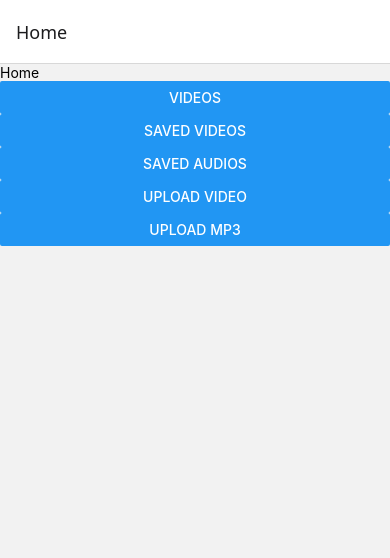
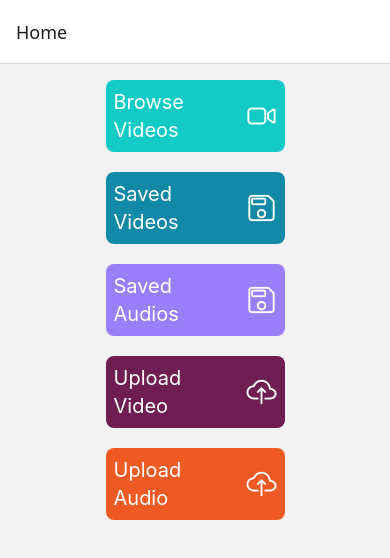
Before and after one commit to TornikeKheladze/Media-App, a React Native app: screen /Home in a window 390 px wide. Shown: the top 558 px of the page. Built offline with nearby package versions, Linux system fonts and the light colour scheme; what pexels, react-native-mmkv would draw is missing.

Commit message:
fix:player

```diff
--- a/src/components/UploadFile/UploadAudio.tsx
+++ /dev/null
@@ -1,32 +0,0 @@
-import { View, Text, Button } from "react-native";
-import React from "react";
-import * as DocumentPicker from "expo-document-picker";
-import { uploadFileToServer } from "../../services/api";
-import { addAudio } from "../../storage/storage";
-
-const UploadAudio = () => {
-  const pickDocument = async () => {
-    const result = await DocumentPicker.getDocumentAsync({
-      type: ["audio/*"],
-      copyToCacheDirectory: true,
-    });
-
-    if (result.canceled || !result.assets?.length) return;
-    const file = result.assets[0];
-    const res = await uploadFileToServer(file);
-    if (res) {
-      addAudio({
-        id: Math.random(),
-        name: res.name,
-        url: res.filePath,
-      });
-    }
-  };
-  return (
-    <View>
-      <Button title="upload mp3" onPress={pickDocument} />
-    </View>
-  );
-};
-
-export default UploadAudio;
--- a/src/components/UploadFile/UploadFile.tsx
+++ /dev/null
@@ -1,43 +0,0 @@
-import React from "react";
-import { Button, View, Alert, Image } from "react-native";
-import * as ImagePicker from "expo-image-picker";
-import { uploadFileToServer } from "../../services/api";
-import { addVideo } from "../../storage/storage";
-import * as VideoThumbnails from "expo-video-thumbnails";
-
-export default function UploadScreen() {
-  const pickImage = async () => {
-    let result = await ImagePicker.launchImageLibraryAsync({
-      mediaTypes: ["videos"],
-      allowsEditing: true,
-      aspect: [4, 3],
-      quality: 1,
-    });
-
-    if (!result.canceled) {
-      const file = result.assets[0];
-      const { uri: thumbnail } = await VideoThumbnails.getThumbnailAsync(
-        file.uri,
-        {
-          time: 3000,
-        }
-      );
-      const fileResponse = await uploadFileToServer(file);
-      if (fileResponse) {
-        addVideo({
-          height: file.height,
-          id: Math.random(),
-          url: fileResponse?.filePath,
-          width: file.width,
-          image: thumbnail,
-        });
-      }
-    }
-  };
-
-  return (
-    <View>
-      <Button title="Upload Video" onPress={pickImage} />
-    </View>
-  );
-}
--- a/src/components/Video/VideoItem.tsx
+++ b/src/components/Video/VideoItem.tsx
@@ -1,17 +1,13 @@
-import { useEvent } from "expo";
-import { useVideoPlayer, VideoView } from "expo-video";
-import { useEffect, useState } from "react";
+import { useState } from "react";
 import {
   StyleSheet,
   View,
   TouchableOpacity,
   Image,
   Dimensions,
-  Text,
 } from "react-native";
-import Ionicons from "@expo/vector-icons/Ionicons";
-import { addVideo } from "../../storage/storage";
 import { VideoType } from "../../types/types";
+import VideoPlayerView from "./VideoPlayerView";
 
 type VideoItemProps = {
   video: VideoType;
@@ -19,6 +15,10 @@ type VideoItemProps = {
   videoPlayingId: number | undefined;
   actionBtn: React.ReactNode;
 };
+
+const spacing = 6;
+const windowWidth = Dimensions.get("window").width;
+const columnWidth = (windowWidth - spacing * 3) / 2;
 
 const VideoItem: React.FC<VideoItemProps> = ({
   video,
@@ -28,37 +28,14 @@ const VideoItem: React.FC<VideoItemProps> = ({
 }) => {
   const [isVideo, setIsVideo] = useState(false);
 
-  const player = useVideoPlayer(video.url, (player) => {
-    player.loop = true;
-  });
-
-  const spacing = 6;
-  const windowWidth = Dimensions.get("window").width;
-  const columnWidth = (windowWidth - spacing * 3) / 2;
-
-  const { isPlaying } = useEvent(player, "playingChange", {
-    isPlaying: player.playing,
-  });
-
   const ratio = +video.height / +video.width;
   const width = columnWidth - spacing;
   const height = width * ratio;
 
   const handlePress = () => {
     setVideoPlayingId(video.id);
-    if (!isVideo) {
-      setIsVideo(true);
-      player.play();
-    }
+    setIsVideo(true);
   };
-
-  useEffect(() => {
-    if (isPlaying) {
-      if (videoPlayingId !== video.id) {
-        player.pause();
-      }
-    }
-  }, [videoPlayingId]);
 
   return (
     <View style={{ width, height, marginTop: 10 }}>
@@ -72,12 +49,7 @@ const VideoItem: React.FC<VideoItemProps> = ({
           />
         </TouchableOpacity>
       ) : (
-        <VideoView
-          style={styles.video}
-          player={player}
-          allowsFullscreen
-          allowsPictureInPicture
-        />
+        <VideoPlayerView video={video} videoPlayingId={videoPlayingId} />
       )}
     </View>
   );
--- /dev/null
+++ b/src/components/Video/VideoPlayerView.tsx
@@ -0,0 +1,42 @@
+import { useEffect } from "react";
+import { useVideoPlayer, VideoView } from "expo-video";
+import { StyleSheet } from "react-native";
+import { VideoType } from "../../types/types";
+
+type Props = {
+  video: VideoType;
+  videoPlayingId: number | undefined;
+};
+
+const VideoPlayerView = ({ video, videoPlayingId }: Props) => {
+  const player = useVideoPlayer(video.url, (player) => {
+    player.loop = true;
+  });
+
+  useEffect(() => {
+    if (videoPlayingId === video.id) {
+      player.play();
+    } else {
+      player.pause();
+    }
+  }, [videoPlayingId]);
+
+  return (
+    <VideoView
+      style={styles.video}
+      player={player}
+      allowsFullscreen
+      allowsPictureInPicture
+    />
+  );
+};
+
+export default VideoPlayerView;
+
+const styles = StyleSheet.create({
+  video: {
+    width: "100%",
+    height: "100%",
+    borderRadius: 20,
+  },
+});
--- a/src/screens/Home/Home.tsx
+++ b/src/screens/Home/Home.tsx
@@ -1,31 +1,45 @@
-import { View, Text, Button } from "react-native";
-import React, { useEffect, useState } from "react";
+import React from "react";
+import { View } from "react-native";
 import { NativeStackScreenProps } from "@react-navigation/native-stack";
 import { RootStackParamList } from "../../../App";
-import { getallVideos } from "../../storage/storage";
-import UploadScreen from "../../components/UploadFile/UploadFile";
-import UploadAudio from "../../components/UploadFile/UploadAudio";
+import HomeBtn from "./HomeBtn";
+import { pickAndSaveAudio, pickVideoAndSave } from "./helpers";
 
 type HomeScreenProps = NativeStackScreenProps<RootStackParamList, "Home">;
 
 const Home: React.FC<HomeScreenProps> = ({ navigation }) => {
   return (
-    <View>
-      <Text>Home</Text>
-      <Button
-        title="Videos"
+    <View className="flex-1 p-4 gap-5 items-center">
+      <HomeBtn
+        color="#12CBC4"
+        iconName="videocam-outline"
+        text="Browse Videos"
         onPress={() => navigation.navigate("PexelsVideos")}
       />
-      <Button
-        title="Saved Videos"
+      <HomeBtn
+        color="#1289A7"
+        iconName="save-outline"
+        text="Saved Videos"
         onPress={() => navigation.navigate("SavedVideos")}
       />
-      <Button
-        title="Saved Audios"
+      <HomeBtn
+        color="#9980FA"
+        iconName="save-outline"
+        text="Saved Audios"
         onPress={() => navigation.navigate("SavedAudios")}
       />
-      <UploadScreen />
-      <UploadAudio />
+      <HomeBtn
+        color="#6F1E51"
+        iconName="cloud-upload-outline"
+        text="Upload Video"
+        onPress={pickVideoAndSave}
+      />
+      <HomeBtn
+        color="#EE5A24"
+        iconName="cloud-upload-outline"
+        text="Upload Audio"
+        onPress={pickAndSaveAudio}
+      />
     </View>
   );
 };
--- /dev/null
+++ b/src/screens/Home/HomeBtn.tsx
@@ -0,0 +1,33 @@
+import React from "react";
+import { GestureResponderEvent, Text, TouchableOpacity } from "react-native";
+import Ionicons from "@expo/vector-icons/Ionicons";
+
+type BtnColor = "#12CBC4" | "#1289A7" | "#9980FA" | "#EE5A24" | "#6F1E51";
+type IconName = "cloud-upload-outline" | "videocam-outline" | "save-outline";
+
+type HomeBtnProps = {
+  color: BtnColor;
+  text: string;
+  onPress: (event: GestureResponderEvent) => void;
+  iconName: IconName;
+};
+
+const HomeBtn: React.FC<HomeBtnProps> = ({
+  color,
+  text,
+  onPress,
+  iconName,
+}) => {
+  return (
+    <TouchableOpacity
+      onPress={onPress}
+      style={{ backgroundColor: color }}
+      className="rounded-lg p-2 flex-row justify-between items-center gap-4 w-1/2"
+    >
+      <Text className="text-white text-xl">{text}</Text>
+      <Ionicons name={iconName} size={30} color="white" />
+    </TouchableOpacity>
+  );
+};
+
+export default HomeBtn;
--- /dev/null
+++ b/src/screens/Home/helpers.ts
@@ -0,0 +1,52 @@
+import { uploadFileToServer } from "../../services/api";
+import { addAudio, addVideo } from "../../storage/storage";
+import * as DocumentPicker from "expo-document-picker";
+import * as VideoThumbnails from "expo-video-thumbnails";
+import * as ImagePicker from "expo-image-picker";
+
+export const pickAndSaveAudio = async () => {
+  const result = await DocumentPicker.getDocumentAsync({
+    type: ["audio/*"],
+    copyToCacheDirectory: true,
+  });
+
+  if (result.canceled || !result.assets?.length) return;
+  const file = result.assets[0];
+  const res = await uploadFileToServer(file);
+  if (res) {
+    addAudio({
+      id: Math.random(),
+      name: res.name,
+      url: res.filePath,
+    });
+  }
+};
+
+export const pickVideoAndSave = async () => {
+  let result = await ImagePicker.launchImageLibraryAsync({
+    mediaTypes: ["videos"],
+    allowsEditing: true,
+    aspect: [4, 3],
+    quality: 1,
+  });
+
+  if (!result.canceled) {
+    const file = result.assets[0];
+    const { uri: thumbnail } = await VideoThumbnails.getThumbnailAsync(
+      file.uri,
+      {
+        time: 3000,
+      }
+    );
+    const fileResponse = await uploadFileToServer(file);
+    if (fileResponse) {
+      addVideo({
+        height: file.height,
+        id: Math.random(),
+        url: fileResponse?.filePath,
+        width: file.width,
+        image: thumbnail,
+      });
+    }
+  }
+};
```
